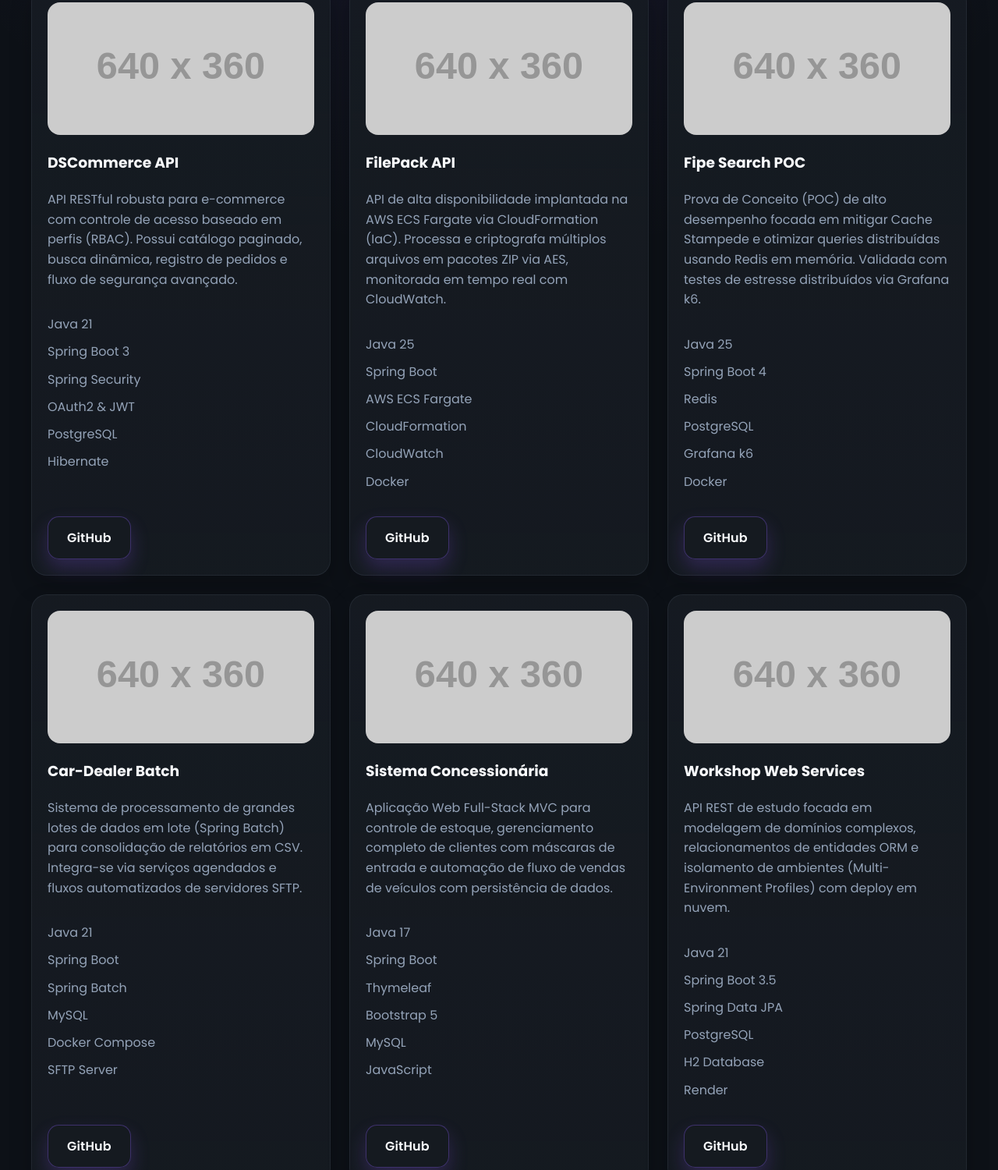
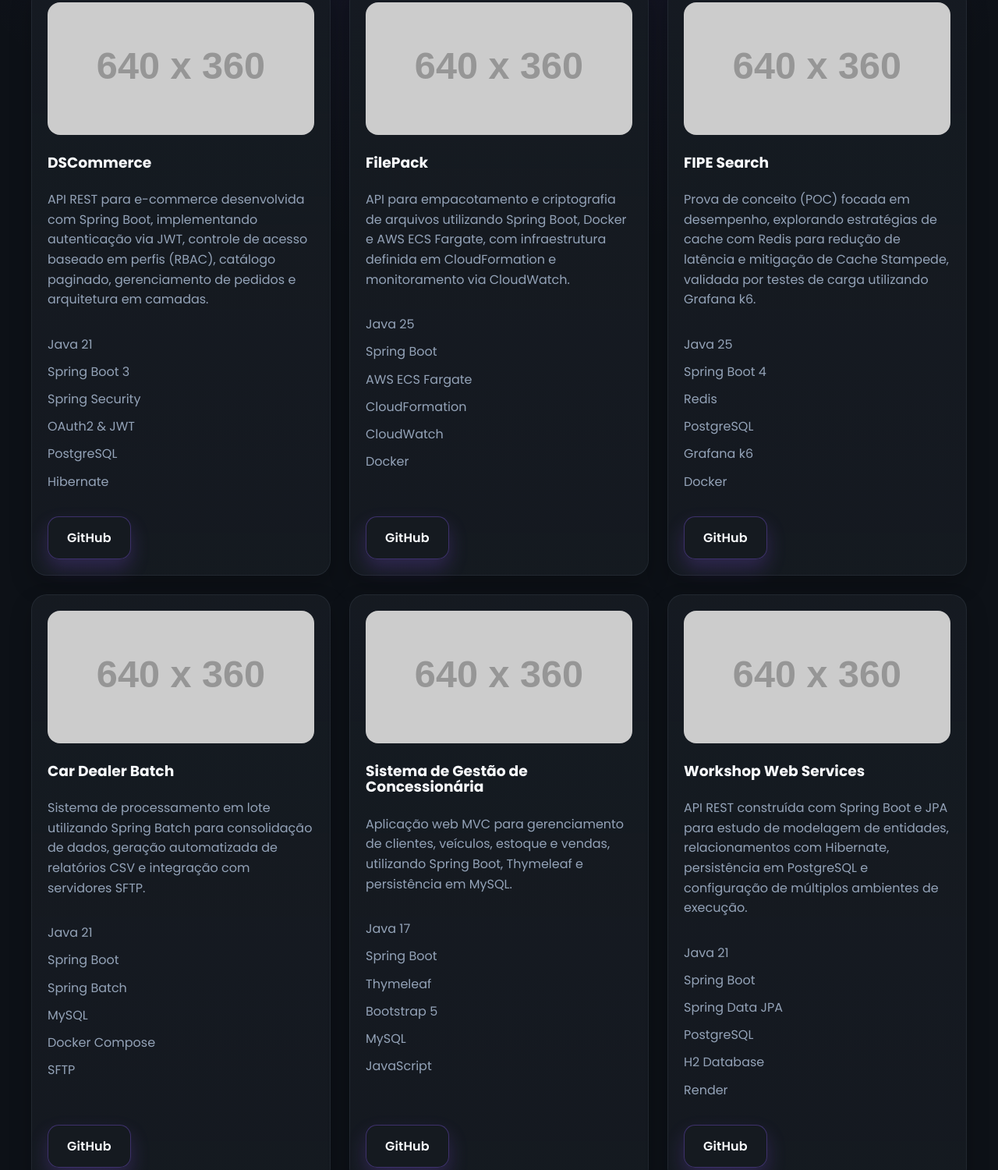
Before and after one commit to JoseV-001/josev001-portfolio, a plain HTML site: page projects.html in a window 1280 px wide. Shown: the part 517-2017 px from the top of the page at 78% size. Drawn offline with Linux system fonts and the light colour scheme; placeholder pictures from the web are drawn by us.

Commit message:
feat(projects,about): atualizar descricoes tecnicas dos projetos e da jornada de formacao

```diff
--- a/projects.html
+++ b/projects.html
@@ -65,10 +65,10 @@
 					</figure>
 
 					<div class="project-card__content">
-						<h3 id="project-1-title">DSCommerce API</h3>
-						<p>API RESTful robusta para e-commerce com controle de acesso baseado em perfis (RBAC). Possui catálogo paginado, busca dinâmica, registro de pedidos e fluxo de segurança avançado.</p>
+						<h3 id="project-1-title">DSCommerce</h3>
+						<p>API REST para e-commerce desenvolvida com Spring Boot, implementando autenticação via JWT, controle de acesso baseado em perfis (RBAC), catálogo paginado, gerenciamento de pedidos e arquitetura em camadas.</p>
 
-						<ul aria-label="Tecnologias utilizadas no projeto DSCommerce API">
+						<ul aria-label="Tecnologias utilizadas no projeto DSCommerce">
 							<li>Java 21</li>
 							<li>Spring Boot 3</li>
 							<li>Spring Security</li>
@@ -93,10 +93,10 @@
 					</figure>
 
 					<div class="project-card__content">
-						<h3 id="project-2-title">FilePack API</h3>
-						<p>API de alta disponibilidade implantada na AWS ECS Fargate via CloudFormation (IaC). Processa e criptografa múltiplos arquivos em pacotes ZIP via AES, monitorada em tempo real com CloudWatch.</p>
+						<h3 id="project-2-title">FilePack</h3>
+						<p>API para empacotamento e criptografia de arquivos utilizando Spring Boot, Docker e AWS ECS Fargate, com infraestrutura definida em CloudFormation e monitoramento via CloudWatch.</p>
 
-						<ul aria-label="Tecnologias utilizadas no projeto FilePack API">
+						<ul aria-label="Tecnologias utilizadas no projeto FilePack">
 							<li>Java 25</li>
 							<li>Spring Boot</li>
 							<li>AWS ECS Fargate</li>
@@ -121,10 +121,10 @@
 					</figure>
 
 					<div class="project-card__content">
-						<h3 id="project-3-title">Fipe Search POC</h3>
-						<p>Prova de Conceito (POC) de alto desempenho focada em mitigar Cache Stampede e otimizar queries distribuídas usando Redis em memória. Validada com testes de estresse distribuídos via Grafana k6.</p>
+						<h3 id="project-3-title">FIPE Search</h3>
+						<p>Prova de conceito (POC) focada em desempenho, explorando estratégias de cache com Redis para redução de latência e mitigação de Cache Stampede, validada por testes de carga utilizando Grafana k6.</p>
 
-						<ul aria-label="Tecnologias utilizadas no projeto Fipe Search POC">
+						<ul aria-label="Tecnologias utilizadas no projeto FIPE Search">
 							<li>Java 25</li>
 							<li>Spring Boot 4</li>
 							<li>Redis</li>
@@ -150,16 +150,16 @@
 					</figure>
 
 					<div class="project-card__content">
-						<h3 id="project-4-title">Car-Dealer Batch</h3>
-						<p>Sistema de processamento de grandes lotes de dados em lote (Spring Batch) para consolidação de relatórios em CSV. Integra-se via serviços agendados e fluxos automatizados de servidores SFTP.</p>
+						<h3 id="project-4-title">Car Dealer Batch</h3>
+						<p>Sistema de processamento em lote utilizando Spring Batch para consolidação de dados, geração automatizada de relatórios CSV e integração com servidores SFTP.</p>
 
-						<ul aria-label="Tecnologias utilizadas no projeto Car-Dealer Batch">
+						<ul aria-label="Tecnologias utilizadas no projeto Car Dealer Batch">
 							<li>Java 21</li>
 							<li>Spring Boot</li>
 							<li>Spring Batch</li>
 							<li>MySQL</li>
 							<li>Docker Compose</li>
-							<li>SFTP Server</li>
+							<li>SFTP</li>
 						</ul>
 
 						<div class="project-card__actions">
@@ -179,10 +179,10 @@
 					</figure>
 
 					<div class="project-card__content">
-						<h3 id="project-5-title">Sistema Concessionária</h3>
-						<p>Aplicação Web Full-Stack MVC para controle de estoque, gerenciamento completo de clientes com máscaras de entrada e automação de fluxo de vendas de veículos com persistência de dados.</p>
+						<h3 id="project-5-title">Sistema de Gestão de Concessionária</h3>
+						<p>Aplicação web MVC para gerenciamento de clientes, veículos, estoque e vendas, utilizando Spring Boot, Thymeleaf e persistência em MySQL.</p>
 
-						<ul aria-label="Tecnologias utilizadas no projeto Sistema Concessionária">
+						<ul aria-label="Tecnologias utilizadas no projeto Sistema de Gestão de Concessionária">
 							<li>Java 17</li>
 							<li>Spring Boot</li>
 							<li>Thymeleaf</li>
@@ -209,11 +209,11 @@
 
 					<div class="project-card__content">
 						<h3 id="project-6-title">Workshop Web Services</h3>
-						<p>API REST de estudo focada em modelagem de domínios complexos, relacionamentos de entidades ORM e isolamento de ambientes (Multi-Environment Profiles) com deploy em nuvem.</p>
+						<p>API REST construída com Spring Boot e JPA para estudo de modelagem de entidades, relacionamentos com Hibernate, persistência em PostgreSQL e configuração de múltiplos ambientes de execução.</p>
 
 						<ul aria-label="Tecnologias utilizadas no projeto Workshop Web Services">
 							<li>Java 21</li>
-							<li>Spring Boot 3.5</li>
+							<li>Spring Boot</li>
 							<li>Spring Data JPA</li>
 							<li>PostgreSQL</li>
 							<li>H2 Database</li>
```
Also changed, not shown: about.html (+23 -13 lines).
